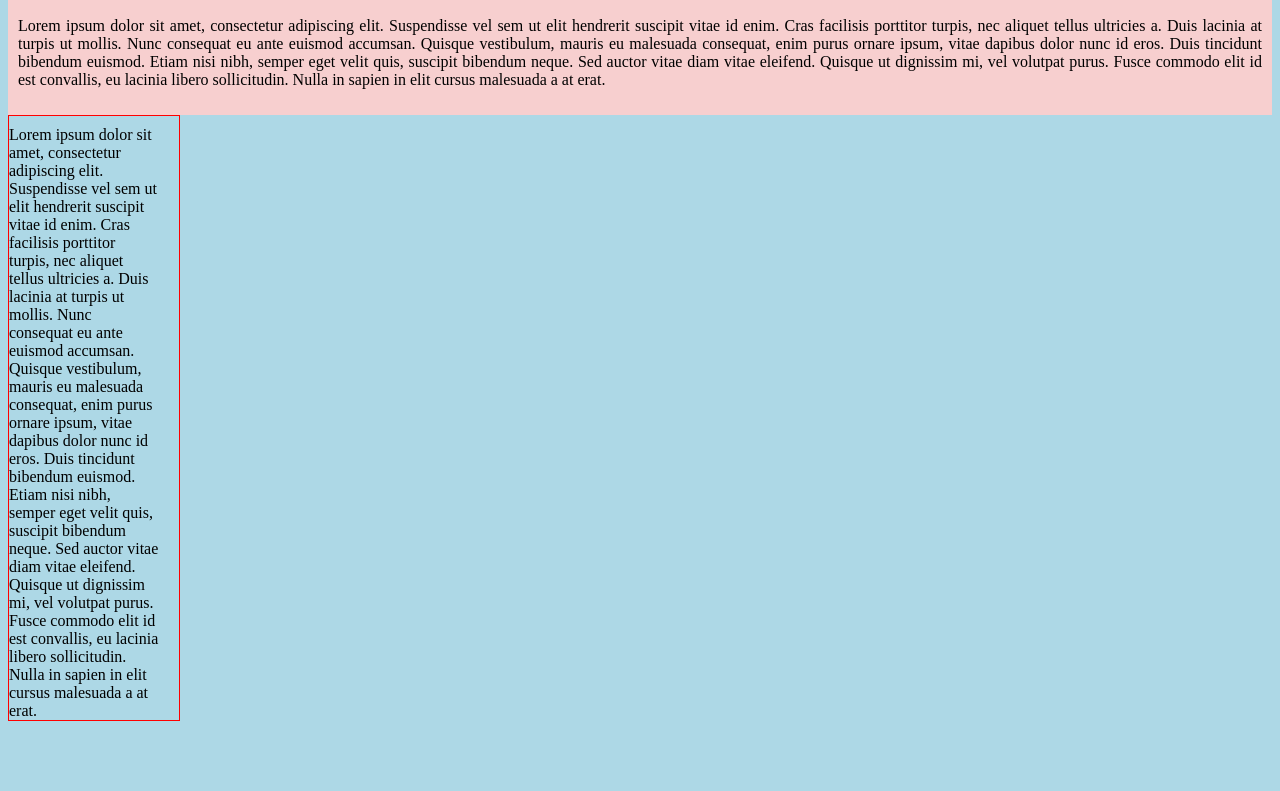
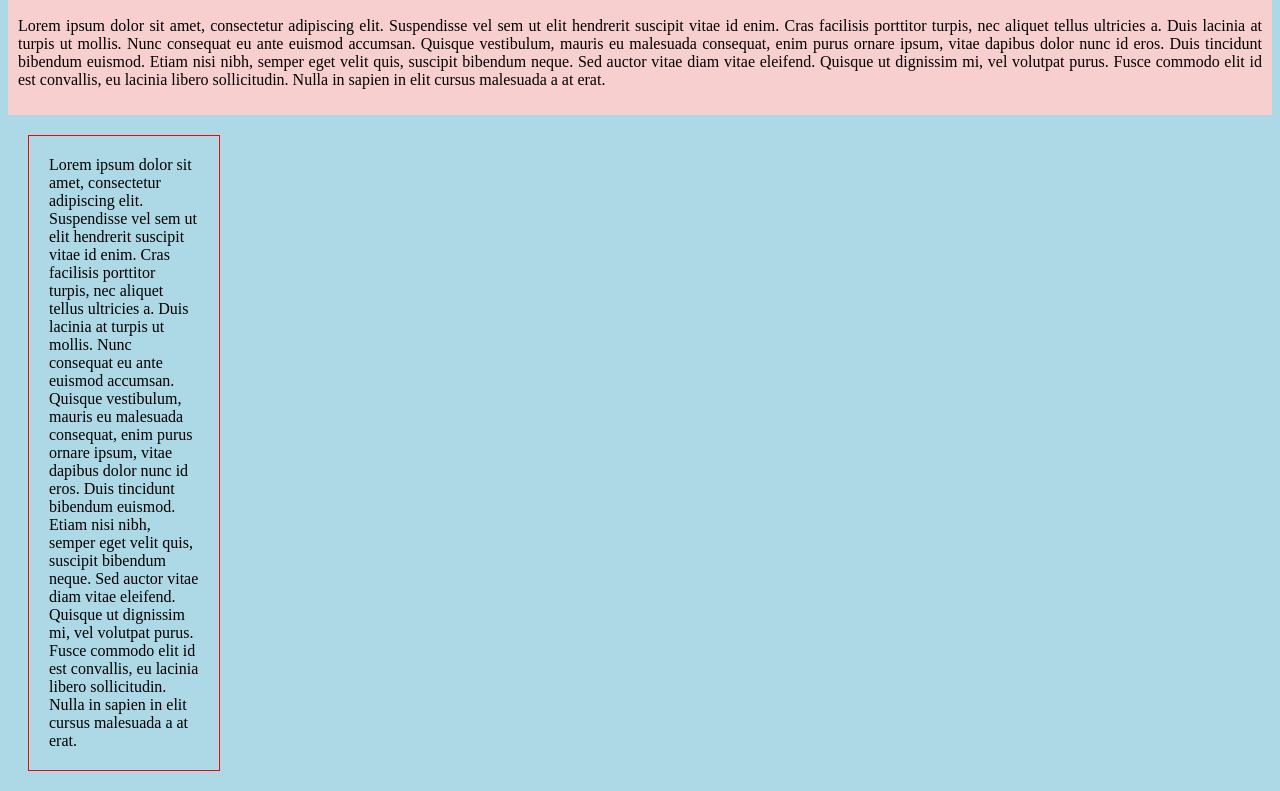
Before and after one commit to vagrsantos/curso-freecodecamp, a plain HTML site: page index.html in a window 1280 px wide. Shown: the part 413-1204 px from the top of the page. Before the commit the page ends 1142 px from the top, so only its background shows below. Drawn offline with Linux system fonts and the light colour scheme; a web font is replaced by a local one.

Commit message:
Box Model(fazendo algumas modificações)

```diff
--- a/style.css
+++ b/style.css
@@ -46,7 +46,16 @@ a {
 
 .conteudo {
     border: 1px solid red;
-    padding-top: 10px;
+    /*
+    padding-top: 20px;
     padding-right: 20px;
+    padding-bottom: 20px;
+    padding-left: 20px;
+    padding: 20px 15px 10px 5px;
+    */
+    padding: 20px;
+
+    margin: 20px;
+
     width: 150px;
 }
```
